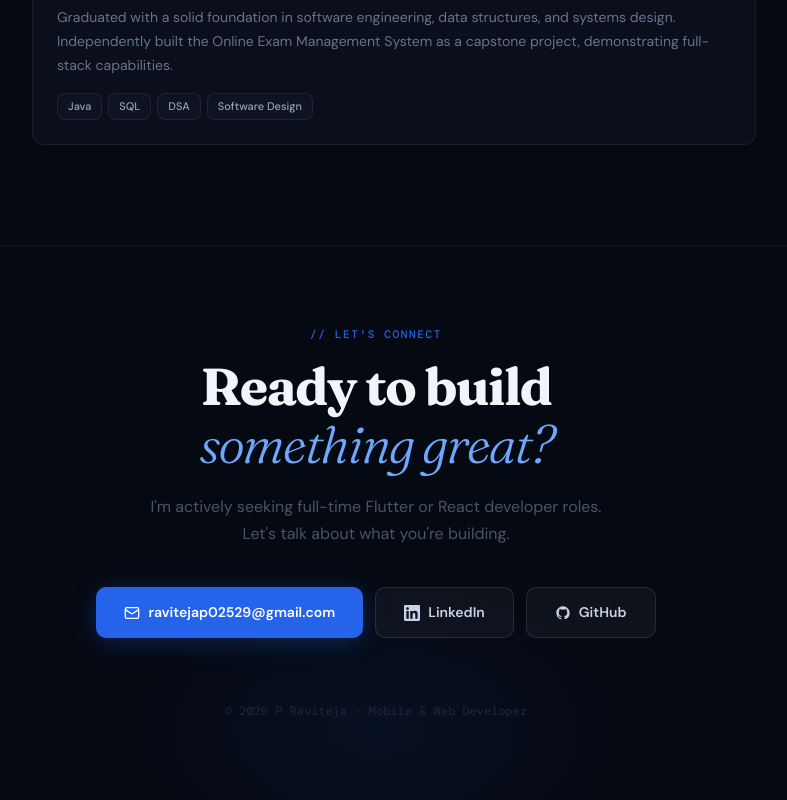
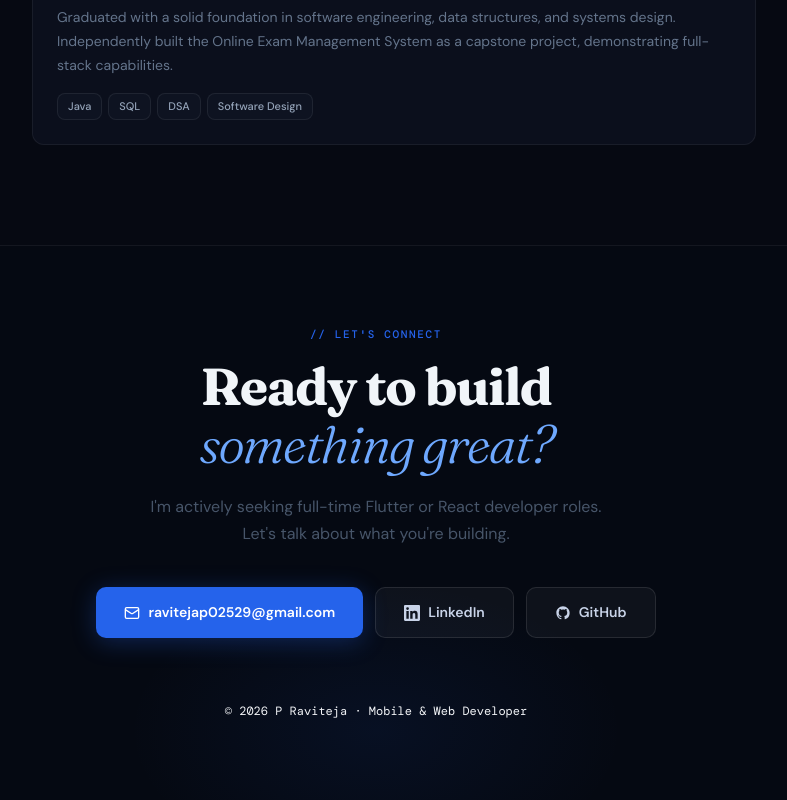
Before and after one commit to raviteja112296/my-portfolio, a Next.js app: page / in a window 1280 px wide. Shown: the part 3914-4714 px from the top of the page, without its empty margins (264-1051 px from the left). Built offline with nearby package versions, Linux system fonts and the light colour scheme.

Commit message:
changed github link

```diff
--- a/app/page.tsx
+++ b/app/page.tsx
@@ -731,16 +731,16 @@ export default function Portfolio() {
               <svg width="16" height="16" viewBox="0 0 24 24" fill="none" stroke="currentColor" strokeWidth="2"><rect x="2" y="4" width="20" height="16" rx="2"/><path d="m22 7-8.97 5.7a1.94 1.94 0 0 1-2.06 0L2 7"/></svg>
               ravitejap02529@gmail.com
             </a>
-            <a href="https://www.linkedin.com/in/raviteja-p-05b4a42b5" target="_blank" rel="noreferrer" className="btn-secondary">
+            <a href="https://www.linkedin.com/in/ravi-raviteja" target="_blank" rel="noreferrer" className="btn-secondary">
               <svg width="16" height="16" fill="currentColor" viewBox="0 0 24 24"><path d="M20.447 20.452h-3.554v-5.569c0-1.328-.027-3.037-1.852-3.037-1.853 0-2.136 1.445-2.136 2.939v5.667H9.351V9h3.414v1.561h.046c.477-.9 1.637-1.85 3.37-1.85 3.601 0 4.267 2.37 4.267 5.455v6.286zM5.337 7.433a2.062 2.062 0 01-2.063-2.065 2.064 2.064 0 112.063 2.065zm1.782 13.019H3.555V9h3.564v11.452zM22.225 0H1.771C.792 0 0 .774 0 1.729v20.542C0 23.227.792 24 1.771 24h20.451C23.2 24 24 23.227 24 22.271V1.729C24 .774 23.2 0 22.222 0h.003z"/></svg>
               LinkedIn
             </a>
-            <a href="https://github.com/Raviteja-p-05b4a42b5a0010014" target="_blank" rel="noreferrer" className="btn-secondary">
+            <a href="https://github.com/Raviteja112296" target="_blank" rel="noreferrer" className="btn-secondary">
               <svg width="16" height="16" fill="currentColor" viewBox="0 0 24 24"><path fillRule="evenodd" d="M12 2C6.477 2 2 6.484 2 12.017c0 4.425 2.865 8.18 6.839 9.504.5.092.682-.217.682-.483 0-.237-.008-.868-.013-1.703-2.782.605-3.369-1.343-3.369-1.343-.454-1.158-1.11-1.466-1.11-1.466-.908-.62.069-.608.069-.608 1.003.07 1.531 1.032 1.531 1.032.892 1.53 2.341 1.088 2.91.832.092-.647.35-1.088.636-1.338-2.22-.253-4.555-1.113-4.555-4.951 0-1.093.39-1.988 1.029-2.688-.103-.253-.446-1.272.098-2.65 0 0 .84-.27 2.75 1.026A9.564 9.564 0 0112 6.844c.85.004 1.705.115 2.504.337 1.909-1.296 2.747-1.027 2.747-1.027.546 1.379.202 2.398.1 2.651.64.7 1.028 1.595 1.028 2.688 0 3.848-2.339 4.695-4.566 4.943.359.309.678.92.678 1.855 0 1.338-.012 2.419-.012 2.747 0 .268.18.58.688.482A10.019 10.019 0 0022 12.017C22 6.484 17.522 2 12 2z" clipRule="evenodd"/></svg>
               GitHub
             </a>
           </div>
-          <p style={{ fontSize: '12px', color: '#1e293b', fontFamily: "'DM Mono', monospace", marginTop: '64px' }}>
+          <p style={{ fontSize: '12px', color: '#f3f5f8', fontFamily: "'DM Mono', monospace", marginTop: '64px' }}>
             © {new Date().getFullYear()} P Raviteja · Mobile & Web Developer
           </p>
         </div>
```
